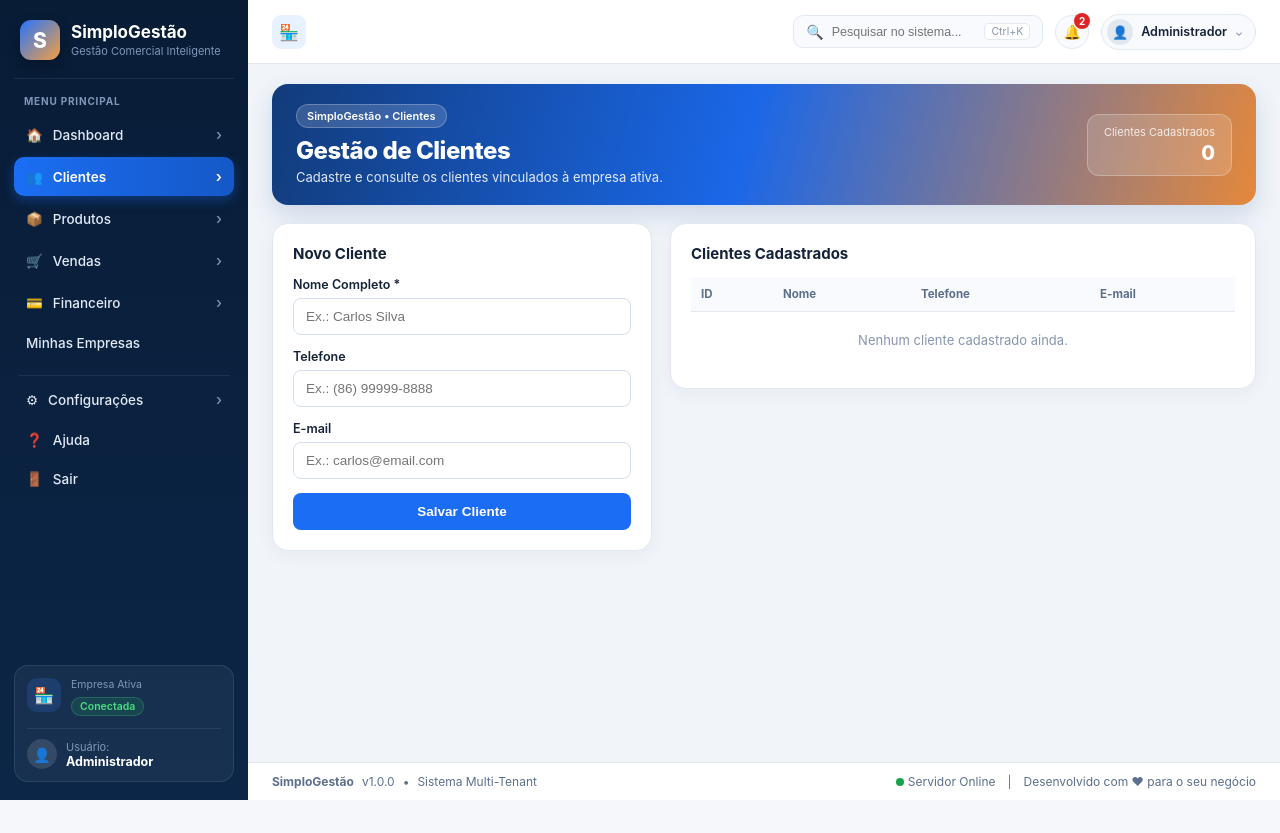
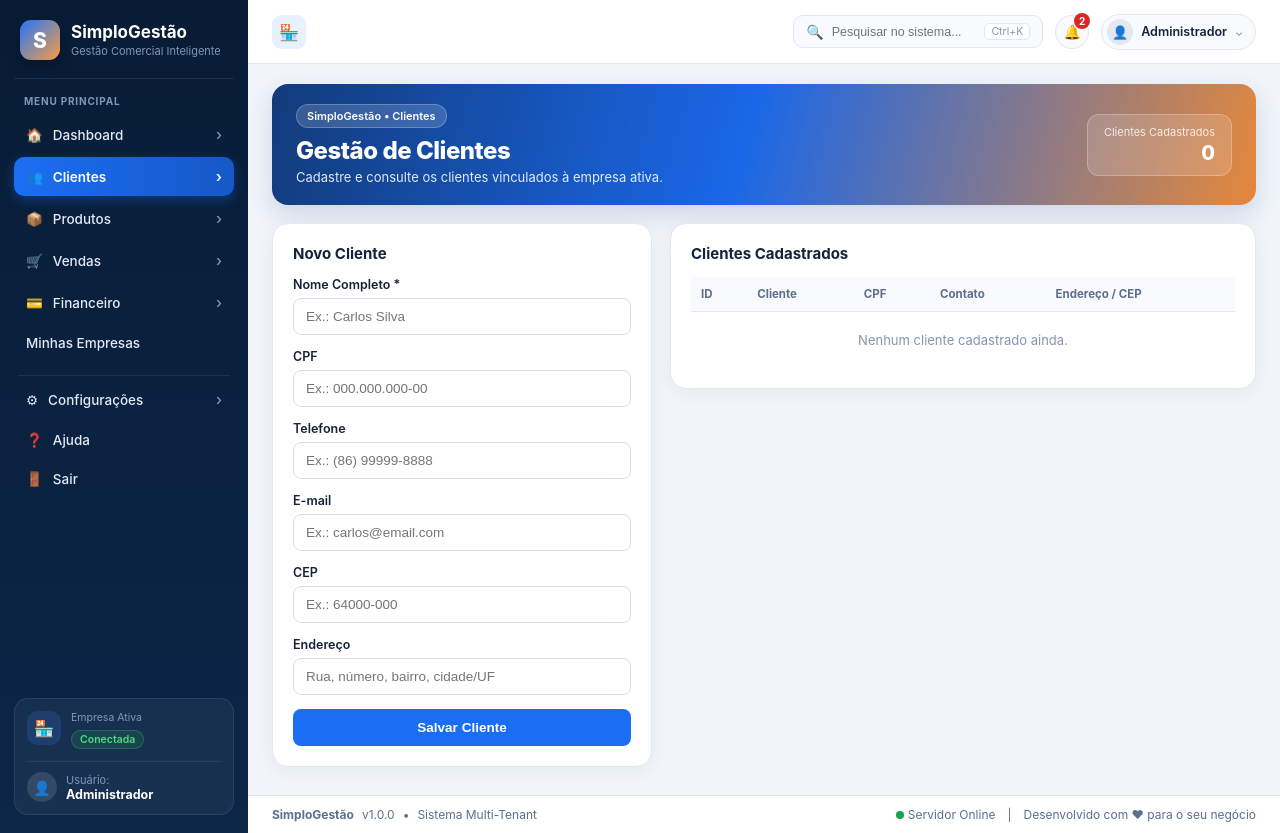
Before and after one commit to antonio-valmir/simplogestao, a Flask app: template templates/clientes.html in a window 1280 px wide. Before the commit the page ends 800 px from the top, so only its background shows below. Run offline with Flask 3, Linux system fonts and the light colour scheme; the template is opened without the code that fills it, so the values that code supplies are empty; some libraries are stand-ins or nearby versions.

Commit message:
Adiciona CPF, CEP e endereco no cadastro de clientes por empresa

```diff
--- a/app.py
+++ b/app.py
@@ -97,9 +97,24 @@ def index():
     return redirect(url_for("clientes"))
 
 
+def _garantir_colunas_clientes(conn):
+    with conn.cursor() as cur:
+        cur.execute(
+            """
+            ALTER TABLE clientes
+                ADD COLUMN IF NOT EXISTS cpf VARCHAR(20),
+                ADD COLUMN IF NOT EXISTS cpf_digits VARCHAR(11),
+                ADD COLUMN IF NOT EXISTS cep VARCHAR(10),
+                ADD COLUMN IF NOT EXISTS endereco VARCHAR(200);
+            """
+        )
+    conn.commit()
+
+
 @app.route("/clientes", methods=["GET", "POST"])
 def clientes():
     with get_db_connection() as conn:
+        _garantir_colunas_clientes(conn)
         empresa = get_empresa_ativa(conn, session.get("empresa_id"))
         if not empresa:
             flash("Selecione ou cadastre uma empresa antes de acessar esta area.", "warning")
@@ -107,27 +122,52 @@ def clientes():
         empresa_id = empresa[0]
 
         if request.method == "POST":
-            nome = request.form.get("nome", "").strip()
-            telefone = request.form.get("telefone", "").strip() or None
-            email = request.form.get("email", "").strip() or None
+            nome = (request.form.get("nome") or "").strip()
+            cpf = (request.form.get("cpf") or "").strip() or None
+            cpf_digits = _somente_digitos(cpf) if cpf else None
+            telefone = (request.form.get("telefone") or "").strip() or None
+            email = (request.form.get("email") or "").strip() or None
+            cep = (request.form.get("cep") or "").strip() or None
+            endereco = (request.form.get("endereco") or "").strip() or None
 
-            if nome:
-                with conn.cursor() as cur:
-                    cur.execute(
-                        """
-                        INSERT INTO clientes (empresa_id, nome, telefone, email)
-                        VALUES (%s, %s, %s, %s);
-                        """,
-                        (empresa_id, nome, telefone, email),
-                    )
-                conn.commit()
+            if not nome:
+                flash("Informe o nome completo do cliente.", "warning")
+            elif cpf_digits and len(cpf_digits) != 11:
+                flash("Informe um CPF valido com 11 digitos.", "warning")
+            else:
+                duplicado = False
+                if cpf_digits:
+                    with conn.cursor() as cur:
+                        cur.execute(
+                            """
+                            SELECT id FROM clientes
+                            WHERE empresa_id = %s AND cpf_digits = %s;
+                            """,
+                            (empresa_id, cpf_digits),
+                        )
+                        if cur.fetchone():
+                            duplicado = True
+
+                if duplicado:
+                    flash("Ja existe um cliente com este CPF nesta empresa.", "warning")
+                else:
+                    with conn.cursor() as cur:
+                        cur.execute(
+                            """
+                            INSERT INTO clientes (empresa_id, nome, cpf, cpf_digits, telefone, email, cep, endereco)
+                            VALUES (%s, %s, %s, %s, %s, %s, %s, %s);
+                            """,
+                            (empresa_id, nome, cpf, cpf_digits, telefone, email, cep, endereco),
+                        )
+                    conn.commit()
+                    flash("Cliente cadastrado com sucesso.", "success")
 
             return redirect(url_for("clientes"))
 
         with conn.cursor() as cur:
             cur.execute(
                 """
-                SELECT id, nome, telefone, email
+                SELECT id, nome, cpf, telefone, email, cep, endereco
                 FROM clientes
                 WHERE empresa_id = %s
                 ORDER BY id DESC;
--- a/templates/clientes.html
+++ b/templates/clientes.html
@@ -24,6 +24,10 @@
         <input type="text" id="nome" name="nome" required placeholder="Ex.: Carlos Silva">
       </div>
       <div class="form-group">
+        <label for="cpf">CPF</label>
+        <input type="text" id="cpf" name="cpf" placeholder="Ex.: 000.000.000-00">
+      </div>
+      <div class="form-group">
         <label for="telefone">Telefone</label>
         <input type="text" id="telefone" name="telefone" placeholder="Ex.: (86) 99999-8888">
       </div>
@@ -31,19 +35,29 @@
         <label for="email">E-mail</label>
         <input type="email" id="email" name="email" placeholder="Ex.: carlos@email.com">
       </div>
+      <div class="form-group">
+        <label for="cep">CEP</label>
+        <input type="text" id="cep" name="cep" placeholder="Ex.: 64000-000">
+      </div>
+      <div class="form-group">
+        <label for="endereco">Endereço</label>
+        <input type="text" id="endereco" name="endereco" placeholder="Rua, número, bairro, cidade/UF">
+      </div>
       <button type="submit" class="btn-primary">Salvar Cliente</button>
     </form>
   </section>
 
   <section class="card">
     <h2>Clientes Cadastrados</h2>
+    <div class="table-responsive">
       <table class="data-table">
         <thead>
           <tr>
             <th>ID</th>
-          <th>Nome</th>
-          <th>Telefone</th>
-          <th>E-mail</th>
+            <th>Cliente</th>
+            <th>CPF</th>
+            <th>Contato</th>
+            <th>Endereço / CEP</th>
           </tr>
         </thead>
         <tbody>
@@ -52,17 +66,25 @@
             <td><span class="id-pill">#{{ c[0] }}</span></td>
             <td><strong>{{ c[1] }}</strong></td>
             <td>{{ c[2] or "-" }}</td>
-          <td>{{ c[3] or "-" }}</td>
+            <td>
+              <div>{{ c[3] or "-" }}</div>
+              {% if c[4] %}<small style="color: var(--text-muted);">{{ c[4] }}</small>{% endif %}
+            </td>
+            <td>
+              <div>{{ c[6] or "-" }}</div>
+              {% if c[5] %}<small style="color: var(--text-muted);">CEP: {{ c[5] }}</small>{% endif %}
+            </td>
           </tr>
           {% else %}
           <tr>
-          <td colspan="4" style="text-align: center; color: var(--text-muted); padding: 20px;">
+            <td colspan="5" style="text-align: center; color: var(--text-muted); padding: 20px;">
               Nenhum cliente cadastrado ainda.
             </td>
           </tr>
           {% endfor %}
         </tbody>
       </table>
+    </div>
   </section>
 </div>
 {% endblock %}
```
Lines whose indentation alone changed are shown as unchanged.
